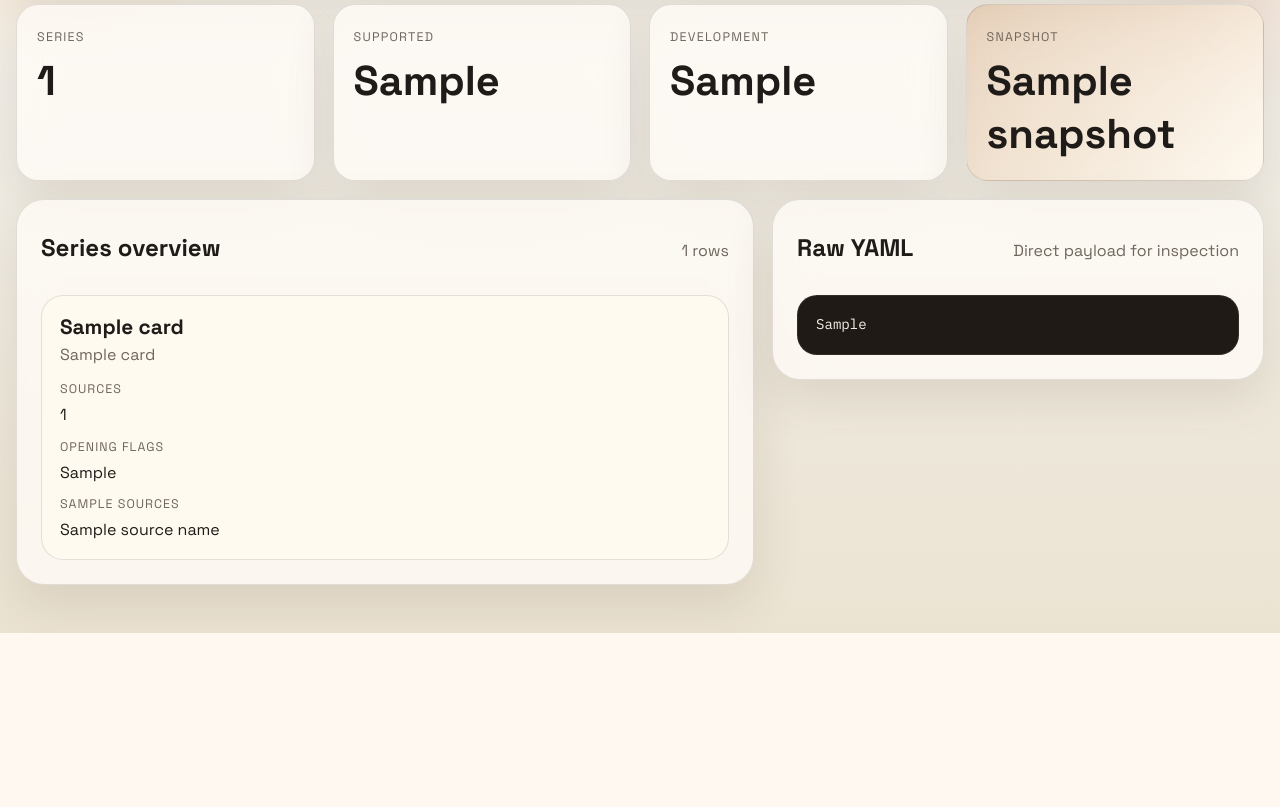
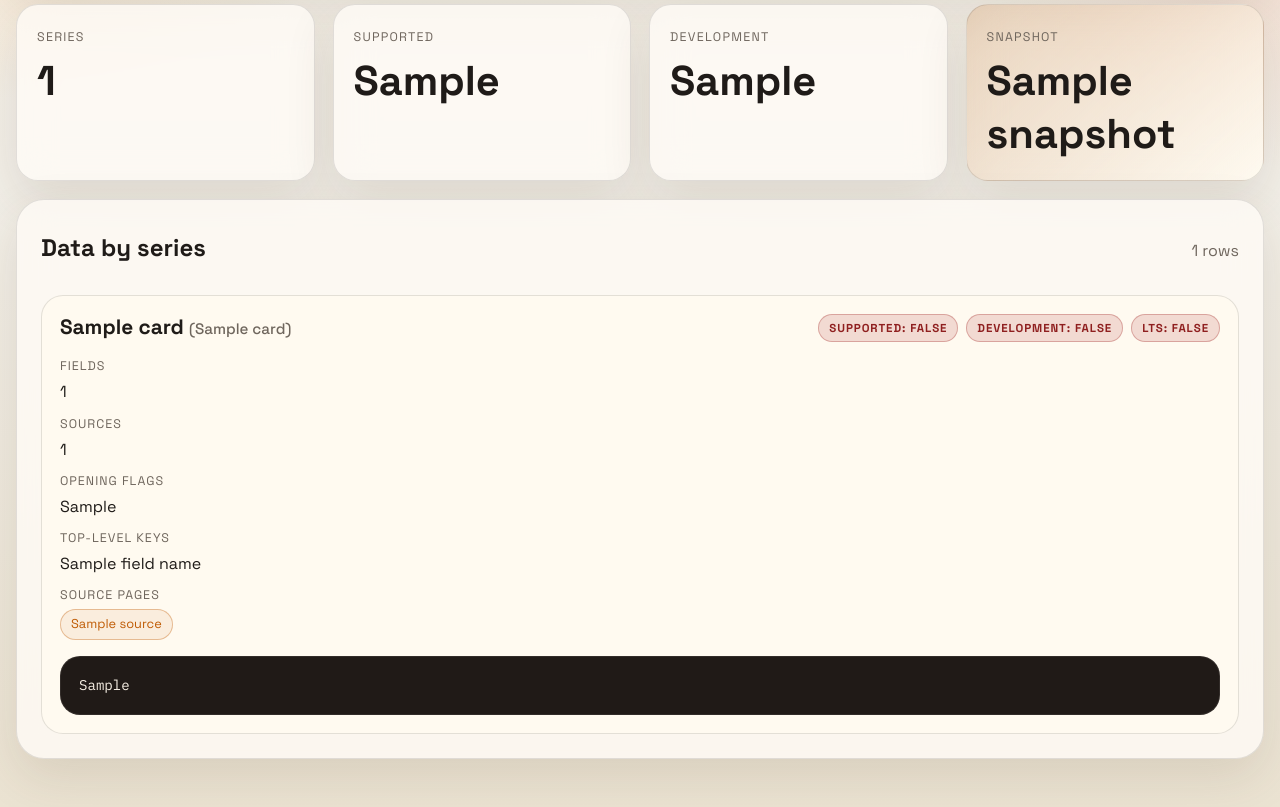
Before and after one commit to brettgrand/kseries-dashboard, a Flask app: template templates/index.html in a window 1280 px wide. Shown: the part 392-1199 px from the top of the page. Before the commit the page ends 1025 px from the top, so only its background shows below. Run offline with Flask 3, Linux system fonts and the light colour scheme; the template is opened without the code that fills it: most values are stand-ins (such as "Sample title", 1, 10 or a date in 2020).

Commit message:
broke up the source packages to distinct pages

```diff
--- a/app.py
+++ b/app.py
@@ -9,12 +9,13 @@ from typing import Any
 
 import requests
 import yaml
-from flask import Flask, render_template
+from flask import Flask, abort, render_template, url_for
 
 
 BASE_URL = "https://kernel.ubuntu.com/info/"
 LIVE_YAML_NAME = "kernel-series.yaml"
 ARCHIVE_PATTERN = re.compile(r"kernel-series\.yaml@(\d{4}\.\d{2}\.\d{2})")
+SERIES_ROOT_PATTERN = re.compile(r"^\d+\.\d+$")
 REQUEST_TIMEOUT = 20
 
 
@@ -33,15 +34,23 @@ class KernelSeriesSnapshot:
 
     @property
     def total_series(self) -> int:
-        return len(self.series_map)
+        return len(self.filtered_series_map)
 
     @property
     def supported_series(self) -> int:
-        return sum(1 for details in self.series_map.values() if details.get("supported"))
+        return sum(1 for details in self.filtered_series_map.values() if details.get("supported"))
 
     @property
     def development_series(self) -> int:
-        return sum(1 for details in self.series_map.values() if details.get("development"))
+        return sum(1 for details in self.filtered_series_map.values() if details.get("development"))
+
+    @property
+    def filtered_series_map(self) -> dict[str, Any]:
+        return {
+            series_name: details
+            for series_name, details in self.series_map.items()
+            if is_series_root_number(series_name)
+        }
 
 
 def create_app() -> Flask:
@@ -51,10 +60,42 @@ def create_app() -> Flask:
     def index() -> str:
         try:
             snapshot = load_latest_snapshot()
-            series_cards = build_series_cards(snapshot.series_map)
+            series_cards = build_series_cards(snapshot.filtered_series_map)
             return render_template("index.html", snapshot=snapshot, series_cards=series_cards, error_message=None)
         except DashboardError as exc:
             return render_template("index.html", snapshot=None, series_cards=[], error_message=str(exc)), 502
+
+    @app.route("/series/<series_name>/source/<path:source_name>")
+    def source_detail(series_name: str, source_name: str) -> str:
+        try:
+            snapshot = load_latest_snapshot()
+        except DashboardError as exc:
+            return render_template("index.html", snapshot=None, series_cards=[], error_message=str(exc)), 502
+
+        series_details = snapshot.filtered_series_map.get(series_name)
+        if not isinstance(series_details, dict):
+            abort(404)
+
+        sources = series_details.get("sources")
+        if not isinstance(sources, dict):
+            abort(404)
+
+        source_details = sources.get(source_name)
+        if source_details is None:
+            abort(404)
+
+        source_field_names = sorted(source_details.keys()) if isinstance(source_details, dict) else []
+        source_yaml = yaml.safe_dump({source_name: source_details}, sort_keys=False, allow_unicode=False)
+
+        return render_template(
+            "source.html",
+            snapshot=snapshot,
+            series_name=series_name,
+            codename=series_details.get("codename", "unknown"),
+            source_name=source_name,
+            source_yaml=source_yaml,
+            source_field_names=source_field_names,
+        )
 
     return app
 
@@ -113,29 +154,48 @@ def parse_last_modified(value: str | None) -> datetime | None:
         return None
 
 
+def is_series_root_number(value: str) -> bool:
+    return bool(SERIES_ROOT_PATTERN.fullmatch(value))
+
+
+def series_sort_key(series_name: str) -> tuple[int, int]:
+    major_str, minor_str = series_name.split(".", maxsplit=1)
+    return int(major_str), int(minor_str)
+
+
 def build_series_cards(series_map: dict[str, Any]) -> list[dict[str, Any]]:
     cards: list[dict[str, Any]] = []
 
-    for series_name, details in sorted(series_map.items(), reverse=True):
-        if not isinstance(details, dict):
-            continue
-
-        opening = details.get("opening")
+    for series_name, details in sorted(series_map.items(), key=lambda item: series_sort_key(item[0]), reverse=True):
+        field_names = sorted(details.keys()) if isinstance(details, dict) else []
+        opening = details.get("opening") if isinstance(details, dict) else None
         opening_steps = sorted(opening.keys()) if isinstance(opening, dict) else []
-        sources = details.get("sources")
+        sources = details.get("sources") if isinstance(details, dict) else None
         source_names = sorted(sources.keys()) if isinstance(sources, dict) else []
+        source_links = [
+            {
+                "name": source_name,
+                "url": url_for("source_detail", series_name=series_name, source_name=source_name),
+            }
+            for source_name in source_names
+        ]
+        rendered_yaml = yaml.safe_dump({series_name: details}, sort_keys=False, allow_unicode=False)
 
         cards.append(
             {
                 "series_name": series_name,
-                "codename": details.get("codename", "unknown"),
-                "supported": bool(details.get("supported")),
-                "development": bool(details.get("development")),
-                "lts": bool(details.get("lts")),
-                "esm": bool(details.get("esm")),
+                "codename": details.get("codename", "unknown") if isinstance(details, dict) else "n/a",
+                "supported": bool(details.get("supported")) if isinstance(details, dict) else False,
+                "development": bool(details.get("development")) if isinstance(details, dict) else False,
+                "lts": bool(details.get("lts")) if isinstance(details, dict) else False,
+                "esm": bool(details.get("esm")) if isinstance(details, dict) else False,
                 "opening_steps": opening_steps,
+                "field_count": len(field_names),
+                "field_names": field_names,
                 "source_count": len(source_names),
                 "source_names": source_names[:8],
+                "source_links": source_links,
+                "yaml_block": rendered_yaml,
             }
         )
 
--- a/static/styles.css
+++ b/static/styles.css
@@ -141,7 +141,7 @@ a {
 }
 
 .content-grid {
-  grid-template-columns: minmax(0, 1.2fr) minmax(320px, 0.8fr);
+  grid-template-columns: 1fr;
   align-items: start;
 }
 
@@ -187,6 +187,12 @@ a {
   font-size: 1.3rem;
 }
 
+.series-codename {
+  font-size: 0.95rem;
+  color: var(--muted);
+  font-weight: 500;
+}
+
 .series-header p {
   margin: 4px 0 0;
 }
@@ -207,19 +213,16 @@ a {
   font-weight: 700;
 }
 
-.badge.supported {
+.badge.state-true {
   background: rgba(37, 96, 41, 0.14);
   color: var(--green);
+  border: 1px solid rgba(37, 96, 41, 0.3);
 }
 
-.badge.development {
-  background: rgba(13, 77, 139, 0.14);
-  color: var(--blue);
-}
-
-.badge.lts {
-  background: rgba(140, 106, 0, 0.14);
-  color: var(--gold);
+.badge.state-false {
+  background: rgba(160, 34, 34, 0.14);
+  color: #8f1f1f;
+  border: 1px solid rgba(160, 34, 34, 0.3);
 }
 
 .badge.esm {
@@ -245,9 +248,31 @@ dd {
   line-height: 1.45;
 }
 
-.raw-panel pre {
+.source-links {
+  display: flex;
+  flex-wrap: wrap;
+  gap: 8px;
+}
+
+.source-link {
+  display: inline-block;
+  padding: 5px 10px;
+  border-radius: 999px;
+  text-decoration: none;
+  border: 1px solid rgba(191, 91, 4, 0.35);
+  background: rgba(191, 91, 4, 0.08);
+  color: var(--accent);
+  font-size: 0.8rem;
+}
+
+.source-link:hover {
+  background: rgba(191, 91, 4, 0.18);
+}
+
+.series-yaml {
   margin: 0;
-  max-height: 75vh;
+  margin-top: 16px;
+  max-height: 28rem;
   overflow: auto;
   padding: 18px;
   border-radius: 20px;
@@ -258,13 +283,8 @@ dd {
 }
 
 @media (max-width: 1080px) {
-  .stats-grid,
-  .content-grid {
+  .stats-grid {
     grid-template-columns: 1fr 1fr;
-  }
-
-  .content-grid {
-    grid-template-columns: 1fr;
   }
 }
 
--- a/templates/index.html
+++ b/templates/index.html
@@ -64,7 +64,7 @@
       <section class="content-grid">
         <div class="panel">
           <div class="panel-heading">
-            <h2>Series overview</h2>
+            <h2>Data by series</h2>
             <p>{{ series_cards|length }} rows</p>
           </div>
           <div class="series-grid">
@@ -72,17 +72,20 @@
             <article class="series-card">
               <div class="series-header">
                 <div>
-                  <h3>{{ card.series_name }}</h3>
-                  <p>{{ card.codename }}</p>
+                  <h3>{{ card.series_name }} <span class="series-codename">({{ card.codename }})</span></h3>
                 </div>
                 <div class="badges">
-                  {% if card.supported %}<span class="badge supported">supported</span>{% endif %}
-                  {% if card.development %}<span class="badge development">development</span>{% endif %}
-                  {% if card.lts %}<span class="badge lts">lts</span>{% endif %}
+                  <span class="badge {{ 'state-true' if card.supported else 'state-false' }}">supported: {{ 'true' if card.supported else 'false' }}</span>
+                  <span class="badge {{ 'state-true' if card.development else 'state-false' }}">development: {{ 'true' if card.development else 'false' }}</span>
+                  <span class="badge {{ 'state-true' if card.lts else 'state-false' }}">lts: {{ 'true' if card.lts else 'false' }}</span>
                   {% if card.esm %}<span class="badge esm">esm</span>{% endif %}
                 </div>
               </div>
               <dl>
+                <div>
+                  <dt>Fields</dt>
+                  <dd>{{ card.field_count }}</dd>
+                </div>
                 <div>
                   <dt>Sources</dt>
                   <dd>{{ card.source_count }}</dd>
@@ -92,21 +95,26 @@
                   <dd>{{ card.opening_steps|join(', ') if card.opening_steps else 'none' }}</dd>
                 </div>
                 <div>
-                  <dt>Sample sources</dt>
-                  <dd>{{ card.source_names|join(', ') if card.source_names else 'none' }}</dd>
+                  <dt>Top-level keys</dt>
+                  <dd>{{ card.field_names|join(', ') if card.field_names else 'scalar entry' }}</dd>
+                </div>
+                <div>
+                  <dt>Source pages</dt>
+                  <dd class="source-links">
+                    {% if card.source_links %}
+                      {% for source in card.source_links %}
+                      <a class="source-link" href="{{ source.url }}">{{ source.name }}</a>
+                      {% endfor %}
+                    {% else %}
+                      none
+                    {% endif %}
+                  </dd>
                 </div>
               </dl>
+              <pre class="series-yaml">{{ card.yaml_block }}</pre>
             </article>
             {% endfor %}
           </div>
-        </div>
-
-        <div class="panel raw-panel">
-          <div class="panel-heading">
-            <h2>Raw YAML</h2>
-            <p>Direct payload for inspection</p>
-          </div>
-          <pre>{{ snapshot.raw_yaml }}</pre>
         </div>
       </section>
       {% endif %}
```
Also changed, not shown: templates/source.html (added, +51 -0 lines).
